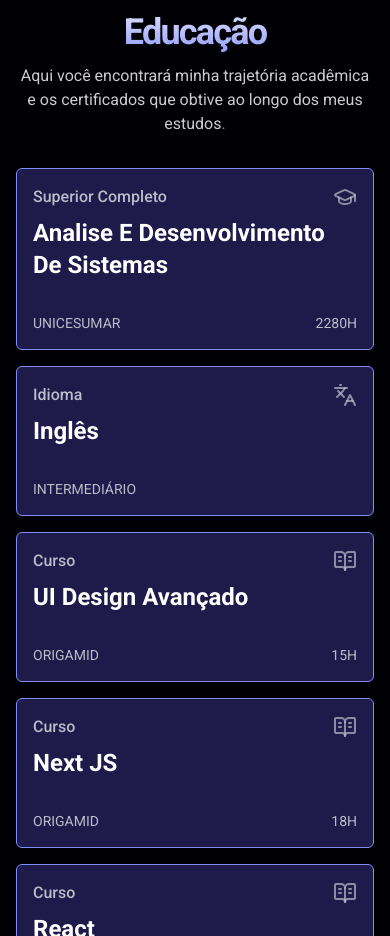
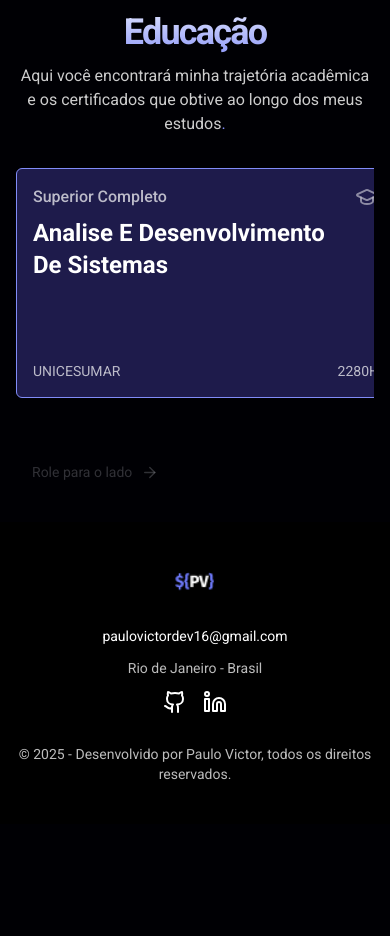
Before and after one commit to paulopbi/portfolio, a Next.js app: page / in a window 390 px wide. Shown: the part 5800-6736 px from the top of the page. After the commit the page ends 6624 px from the top, so only its background shows below. Built offline with nearby package versions, Linux system fonts and the light colour scheme.

Commit message:
feat: change educational cards for scroll x

```diff
--- a/src/sections/Estudos.tsx
+++ b/src/sections/Estudos.tsx
@@ -1,6 +1,11 @@
 "use client";
 import { motion } from "motion/react";
-import { BookOpenText, GraduationCap, Languages } from "lucide-react";
+import {
+  ArrowRight,
+  BookOpenText,
+  GraduationCap,
+  Languages,
+} from "lucide-react";
 import Ornament_Icon from "@/components/Icons/Ornament_Icon";
 import SectionHeading from "@/components/SectionHeading";
 
@@ -94,13 +99,13 @@ export default function Estudos() {
         obtive ao longo dos meus estudos
       </SectionHeading>
 
-      <section className="container mx-auto grid grid-cols-1 gap-4 py-8 md:grid-cols-2 lg:grid-cols-3 xl:grid-cols-4">
+      <section className="container mx-auto flex flex-shrink-0 gap-4 overflow-x-auto py-8">
         {formacoes.map((formacao) => (
           <motion.article
             animate={{ opacity: 0, scale: 0.5, translateY: -100 }}
             whileInView={{ opacity: 1, scale: 1, translateY: 0 }}
             key={formacao.nome}
-            className="flex flex-col justify-between rounded-md border border-indigo-400 bg-indigo-950 p-4 md:min-h-[230px] md:max-w-[400px]"
+            className="flex min-h-[230px] min-w-[380px] flex-col justify-between rounded-md border border-indigo-400 bg-indigo-950 p-4"
           >
             <div className="pb-8">
               <h4 className="mb-2 inline-flex w-full items-center justify-between gap-4 text-base font-medium text-white/70">
@@ -124,6 +129,15 @@ export default function Estudos() {
           </motion.article>
         ))}
       </section>
+      <span className="mt-8 flex items-center justify-start gap-1 pl-4 text-sm font-normal text-indigo-50/20">
+        Role para o lado
+        <motion.span
+          animate={{ translateX: [0, 10], scale: [1, 0.8] }}
+          transition={{ repeat: Infinity, repeatType: "mirror", duration: 2 }}
+        >
+          <ArrowRight size={19} />
+        </motion.span>
+      </span>
     </section>
   );
 }
```
